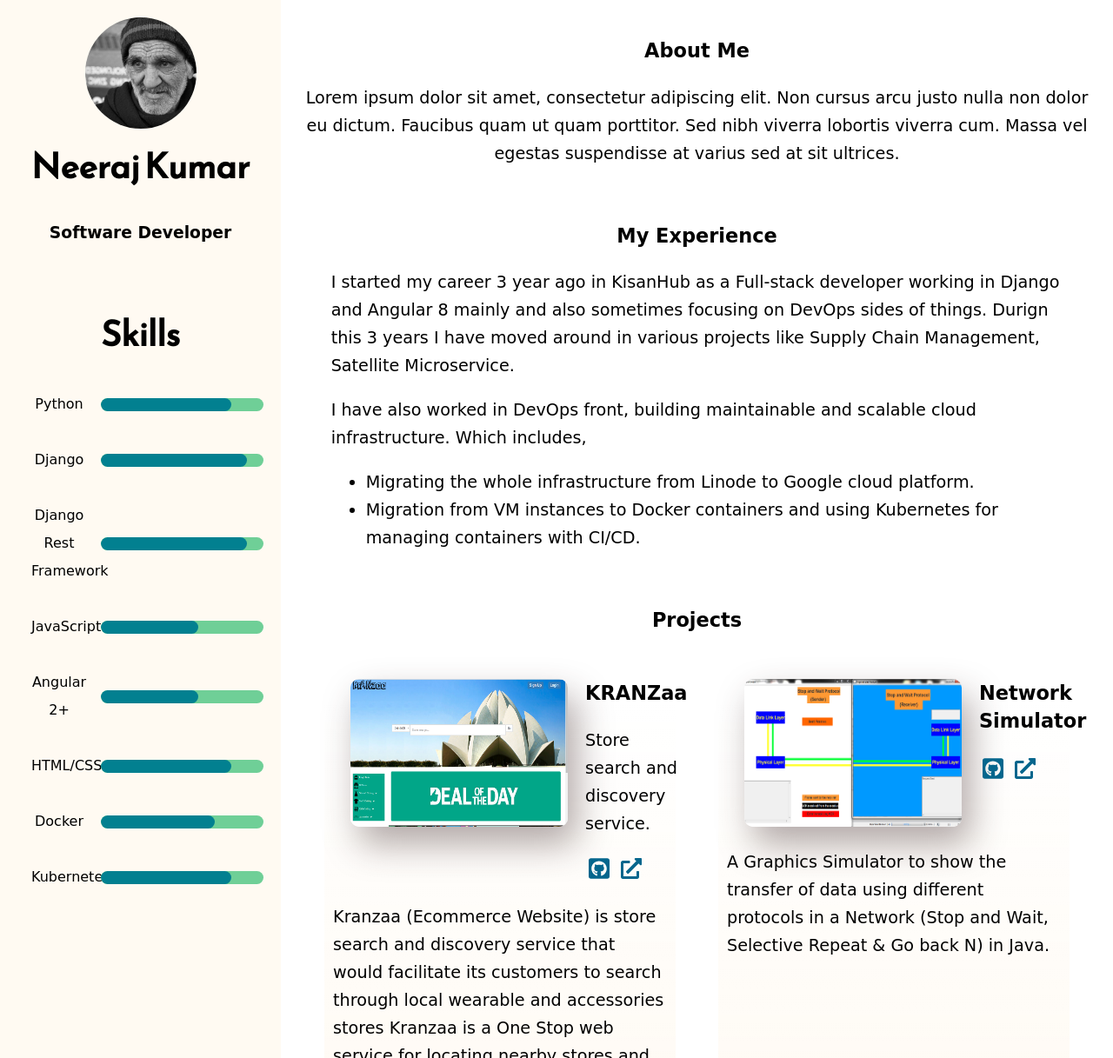
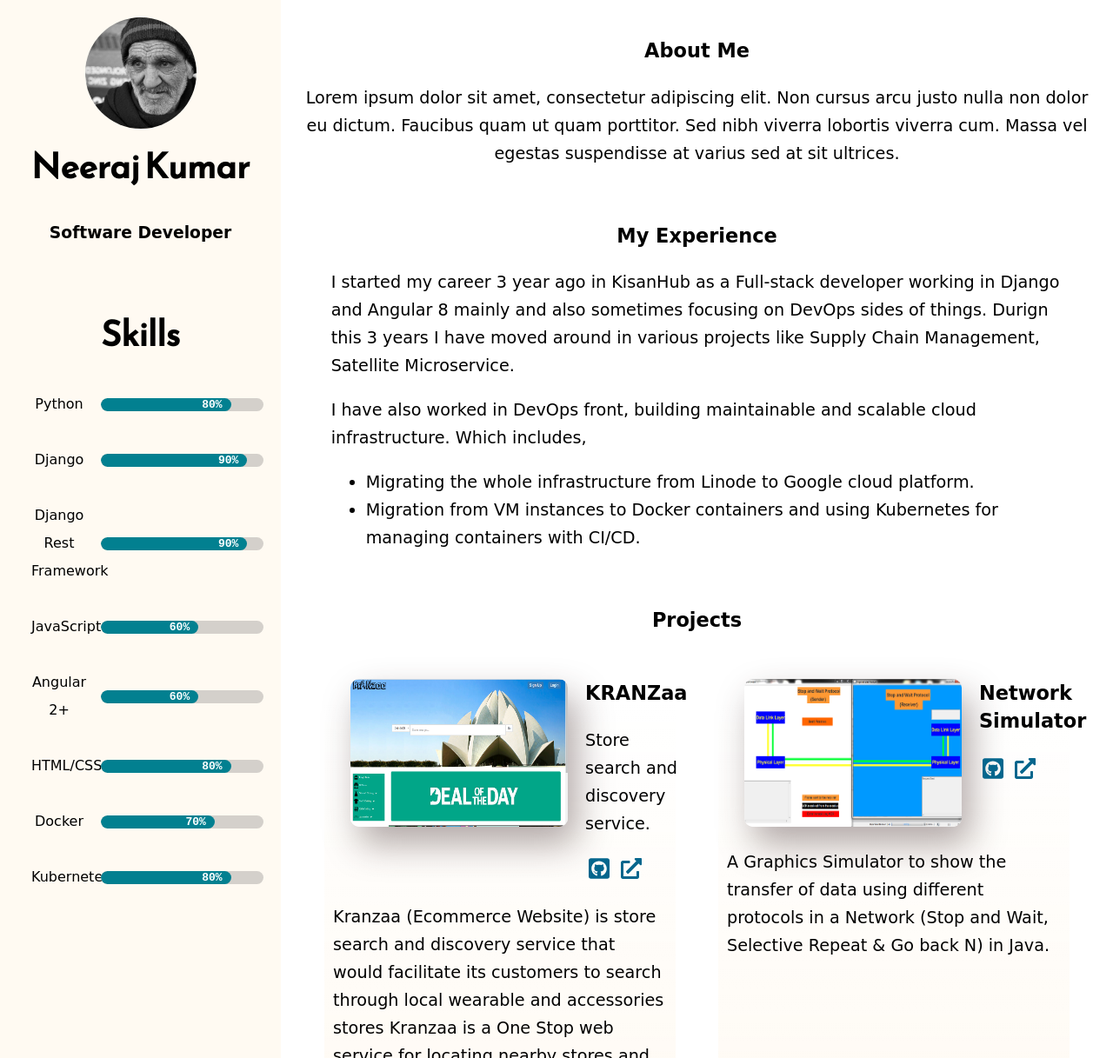
Before and after one commit to neeraj9194/portfolio, a plain HTML site: page index.html in a window 1280 px wide. Shown: the top 1217 px of the page at 87% size. Drawn offline with Linux system fonts and the light colour scheme; a web font is replaced by a local one.

Commit message:
added percentage

```diff
--- a/index.html
+++ b/index.html
@@ -17,49 +17,49 @@
             <div class="progress">
                 <p>Python</p>
                 <div class="meter">
-                    <span style="width:80%;"><span class="progress-bar"></span></span>
+                    <span style="width:80%;"><span class="progress-bar">80%</span></span>
                 </div>
             </div>
             <div class="progress">
                 <p>Django</p>
                 <div class="meter">
-                    <span style="width:90%;"><span class="progress-bar"></span></span>
+                    <span style="width:90%;"><span class="progress-bar">90%</span></span>
                 </div>
             </div>
             <div class="progress">
                 <p>Django Rest Framework</p>
                 <div class="meter">
-                    <span style="width:90%;"><span class="progress-bar"></span></span>
+                    <span style="width:90%;"><span class="progress-bar">90%</span></span>
                 </div>
             </div>
             <div class="progress">
                 <p>JavaScript</p>
                 <div class="meter">
-                    <span style="width:60%;"><span class="progress-bar"></span></span>
+                    <span style="width:60%;"><span class="progress-bar">60%</span></span>
                 </div>
             </div>
             <div class="progress">
                 <p>Angular 2+</p>
                 <div class="meter">
-                    <span style="width:60%;"><span class="progress-bar"></span></span>
+                    <span style="width:60%;"><span class="progress-bar">60%</span></span>
                 </div>
             </div>
             <div class="progress">
                 <p>HTML/CSS</p>
                 <div class="meter">
-                    <span style="width:80%;"><span class="progress-bar"></span></span>
+                    <span style="width:80%;"><span class="progress-bar">80%</span></span>
                 </div>
             </div>
             <div class="progress">
                 <p>Docker</p>
                 <div class="meter">
-                    <span style="width:70%;"><span class="progress-bar"></span></span>
+                    <span style="width:70%;"><span class="progress-bar">70%</span></span>
                 </div>
             </div>
             <div class="progress">
                 <p>Kubernetes</p>
                 <div class="meter">
-                    <span style="width:80%;"><span class="progress-bar"></span></span>
+                    <span style="width:80%;"><span class="progress-bar">80%</span></span>
                 </div>
             </div>
         </div>
--- a/styles.scss
+++ b/styles.scss
@@ -1,6 +1,7 @@
 $secondary: #FFFAF2;
 $primary-1: #028090;
 $primary-green: #6FCF97;
+$progress-background: #d4d0cb;
 
 body {
     display: flex;
@@ -60,7 +61,7 @@ body {
                 position: relative;
                 max-width: 350px;
                 flex: 2;
-                background: $primary-green;
+                background: $progress-background;
                 align-self: center;
                 overflow: hidden;
                 span {
@@ -72,6 +73,11 @@ body {
 
             .progress-bar {
                 background-color: $primary-1;
+                color: white;
+                font-family: monospace;
+                font-weight: 600;
+                text-align: right;
+                padding-right: 10px;
                 // -webkit-animation: progressBar 3s ease-in-out;
                 // -webkit-animation-fill-mode:both;
                 // -moz-animation: progressBar 3s ease-in-out;
@@ -81,29 +87,6 @@ body {
         }
     }
 }
-
-// .progress {
-//     display: flex;
-//     justify-content: center;
-//     p{
-//         width: 5vw;
-//         margin: 1em;
-//         text-align: center;
-//     }
-//     .progress-bar {
-//         max-width: 350px;
-//         background-color: $primary-green;
-//         height: 16px;
-//         border-radius: 20px;
-//         flex-grow: 2;
-//         align-self: center;
-//     }
-//     .progress-70 {
-//         // @extend .progress-bar;
-//         background-color: $primary-1;
-//         width: 70%;
-//     }
-// }
 
 
 section {
```
Also changed, not shown: styles.css, 1 other file.
